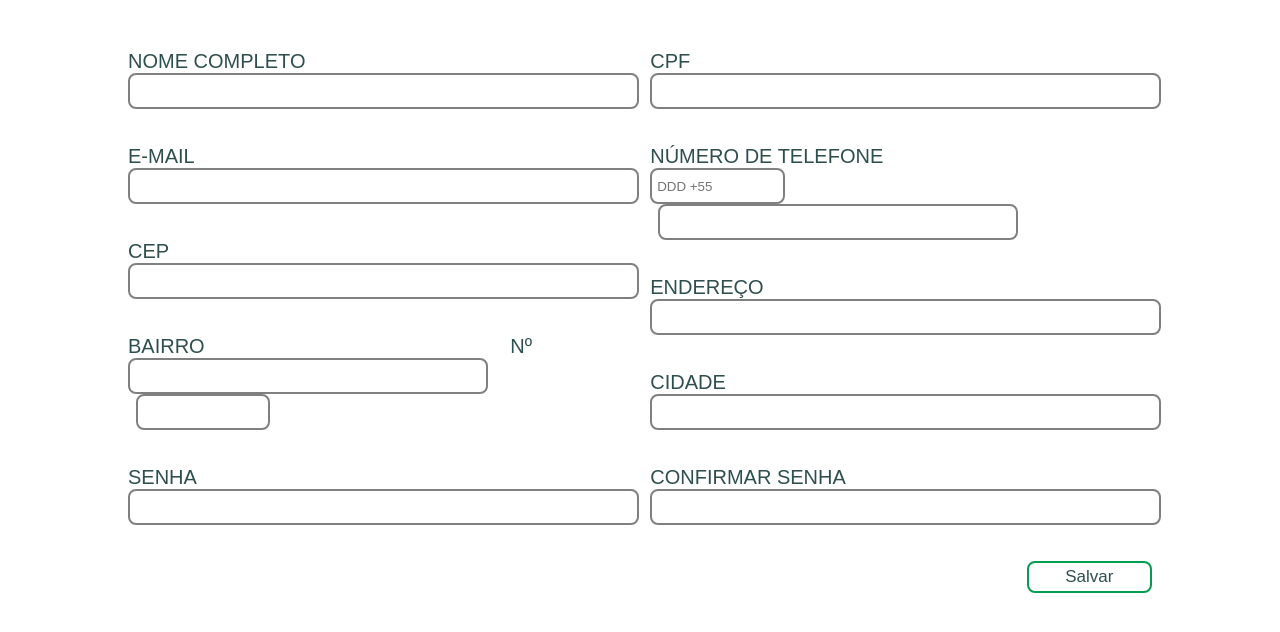
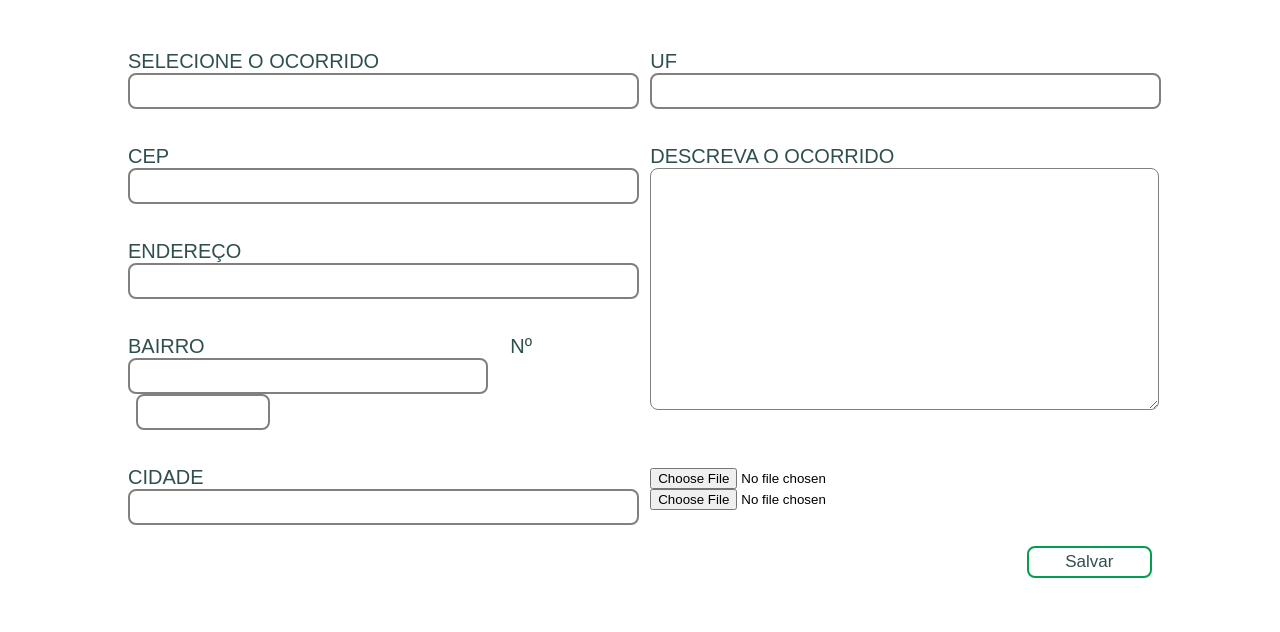
Before and after one commit to lucaslnasc/Eco-Code, a PHP site: page /views/reportar.html in a window 1280 px wide. Shown: the part 120-752 px from the top of the page. Run offline with PHP 8.4, Linux system fonts and the light colour scheme.

Commit message:
Atualizando tela de reporte - html/css

```diff
--- a/src/styles/reportar.css
+++ b/src/styles/reportar.css
@@ -129,3 +129,12 @@ form{
     position: relative;
     left: 60%;
 }
+
+.area_txt {
+    width: 100%;
+    height: 30vh;
+    border-radius: 8px;
+    border-style: solid;
+    border-color: gray;
+    padding-left: 5px;
+}
--- a/src/views/reportar.html
+++ b/src/views/reportar.html
@@ -20,15 +20,15 @@
     <div class="formulario">
       <form action="../controllers/loginConnect.php" method="post" id="cadastroForm">
         <div class="cont1">
-          <label>NOME COMPLETO</label>
+          <label>SELECIONE O OCORRIDO</label>
           <br />
           <input class="style_input_form" type="text" name="nome" id="nome" />
           <br /><br /><br />
-          <label>E-MAIL</label>
+          <label>CEP</label>
           <br />
           <input class="style_input_form" type="email" name="email" id="email" />
           <br /><br /><br />
-          <label>CEP</label>
+          <label>ENDEREÇO</label>
           <br />
           <input class="style_input_form" type="text" name="cep" id="cep" />
           <br /><br /><br />
@@ -40,36 +40,24 @@
           <input class="menor_special_input_form1" type="text" name="n" id="n" />
           <br /><br /><br />
 
-          <label>SENHA</label>
+          <label>CIDADE</label>
           <br />
           <input class="style_input_form" type="password" name="Senha" id="senha" />
         </div>
         <div class="cont2">
-          <label>CPF</label>
+          <label>UF</label>
           <br />
           <input class="style_input_form" type="text" name="cpf" id="cpf" />
           <br /><br /><br />
-          <label>NÚMERO DE TELEFONE</label>
+          <label>DESCREVA O OCORRIDO</label>
           <br />
-          <input class="menor_special_input_form2" type="text" name="ddd" id="ddd" maxlength="3"
-            placeholder="DDD +55" />
-          <input class="special_input_form2" type="text" name="telefone" id="telefone" />
-          <br /><br /><br />
-          <label>ENDEREÇO</label>
-          <br />
-          <input class="style_input_form" type="text" name="endereco" id="endereco" />
-          <br /><br /><br />
-          <label>CIDADE</label>
-          <br />
-          <input class="style_input_form" type="text" name="cidade" id="cidade" />
-          <br /><br /><br />
+          <textarea class="area_txt" name="ocorrido" id="ocorrido"></textarea>
+          <br /><br /><br /><br>
+          <input type="file" name="imagem" id="imagem">
+          <input type="file" name="video" id="video">
+          <br><br><br>
+          <input class="save_button_input_form" type="button" value="Salvar" onclick="validarForm()" />
 
-          <label>CONFIRMAR SENHA</label>
-          <br />
-          <input class="style_input_form" type="password" name="confirmar_senha" id="confirmar_senha" />
-          <br /><br /><br />
-
-          <input class="save_button_input_form" type="button" value="Salvar" onclick="validarForm()" />
         </div>
       </form>
     </div>
```
